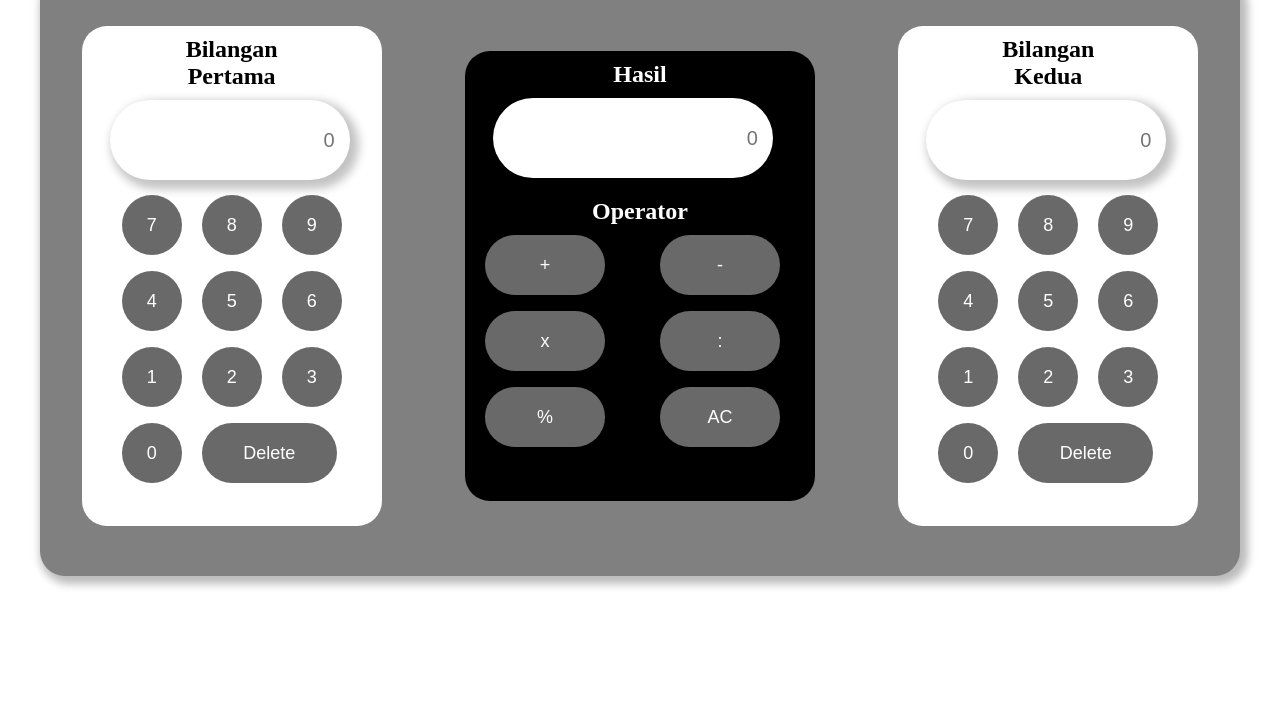
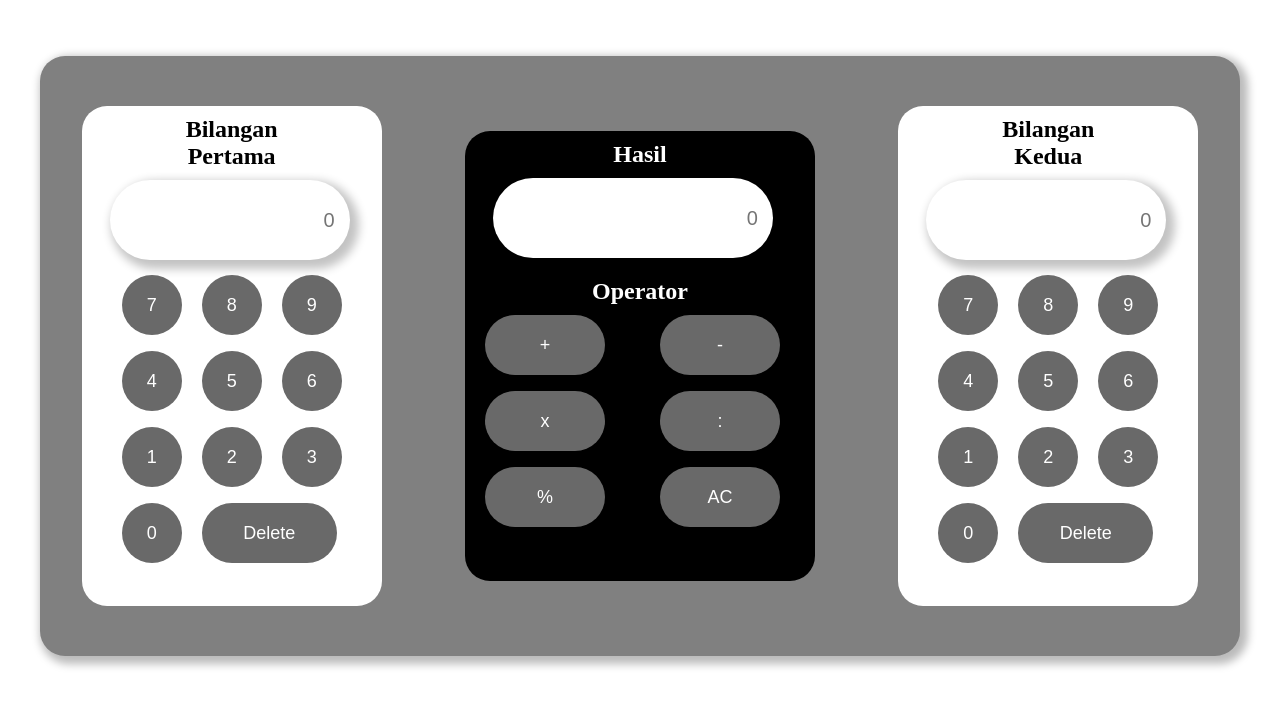
Before and after one commit to ikramlubis/kalkulator, a plain HTML site: page index.html in a window 1280 px wide. Shown: the part 84-790 px from the top of the page. Drawn offline with Linux system fonts and the light colour scheme.

Commit message:
Update css.css

```diff
--- a/css.css
+++ b/css.css
@@ -29,6 +29,7 @@ body{
     box-shadow: 7px 4px 8px 4px rgba(0,0,0,0.27);
     -webkit-box-shadow: 4px 4px 8px 4px rgba(0,0,0,0.27);
     -moz-box-shadow: 4px 4px 8px 4px rgba(0,0,0,0.27);
+    position: absolute; bottom: 100px;
 
 }
 
```
